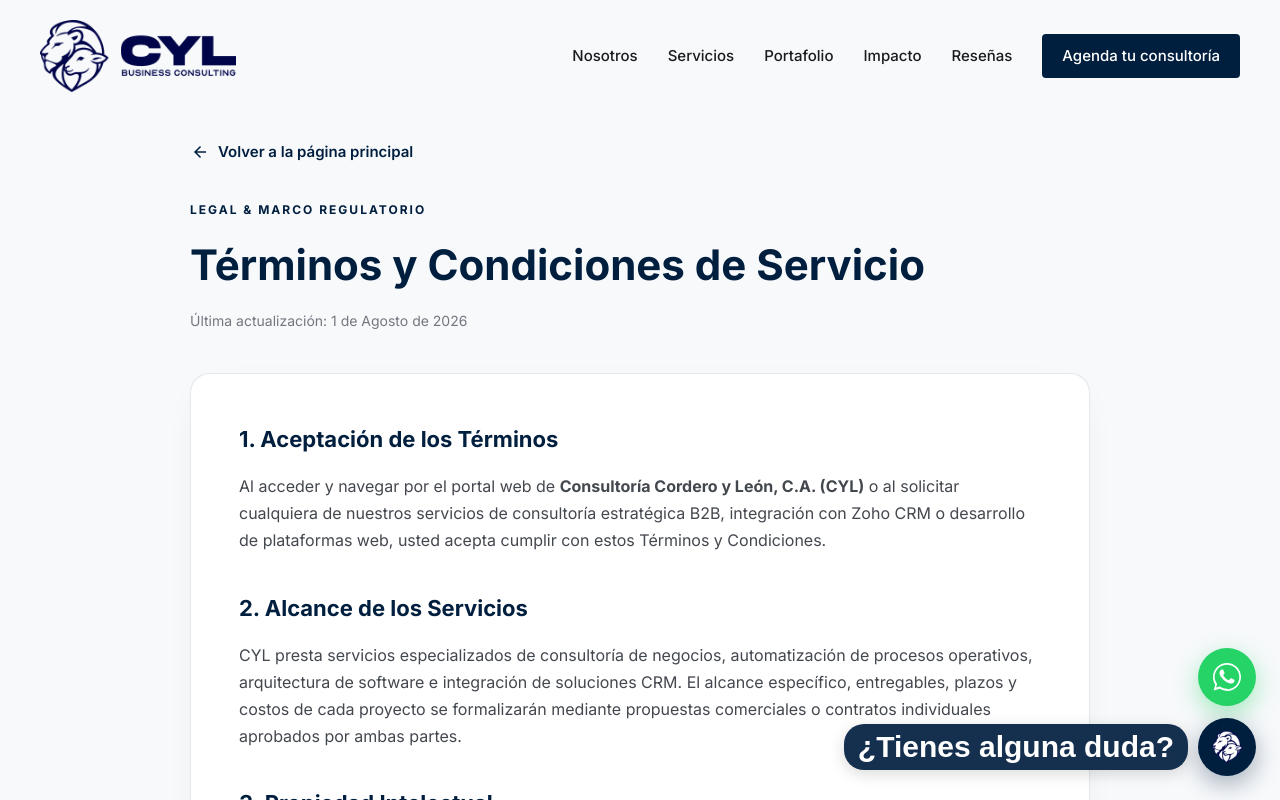
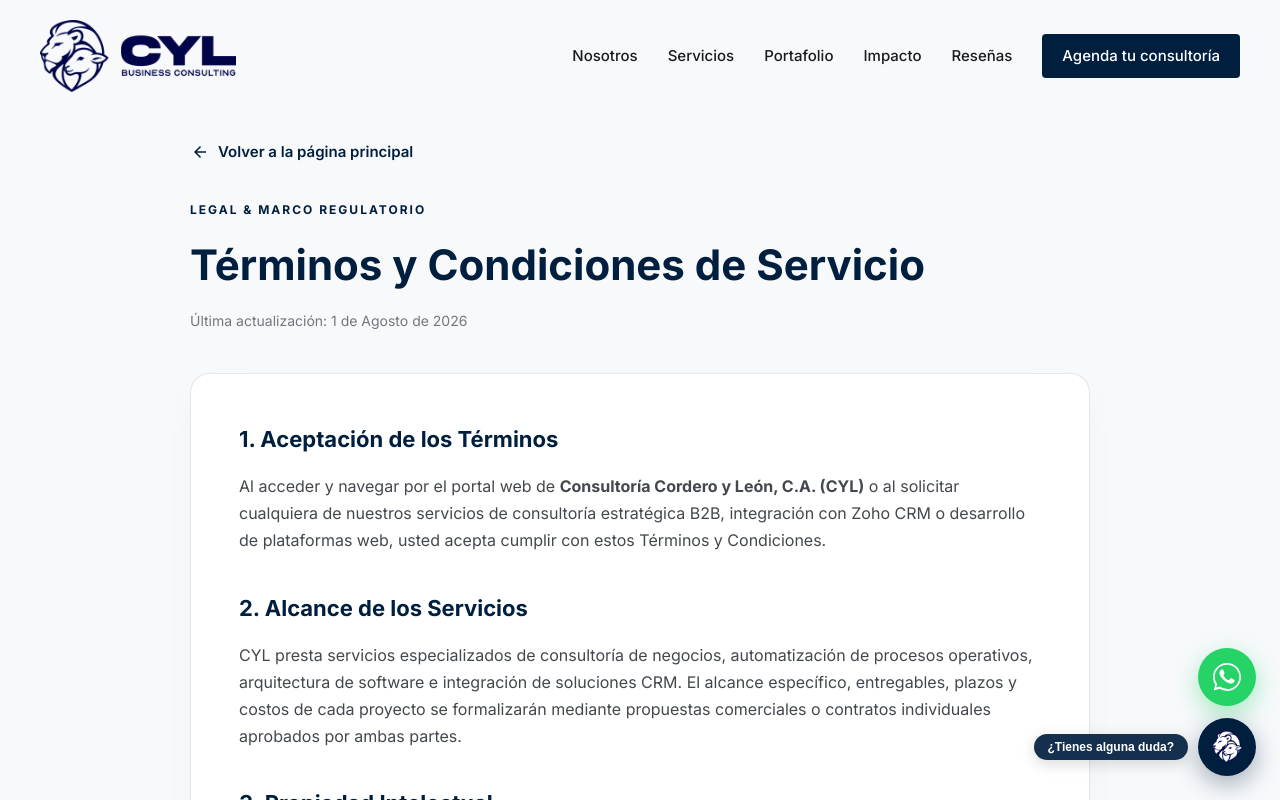
Before and after one commit to jairmorillo/cyl-website, a React (Vite) app: page /terminos in a window 1280 px wide. Shown: the top 800 px of the page. Built offline with nearby package versions, Linux system fonts and the light colour scheme.

Commit message:
Fix CSS specificity so .badge font-size is strictly 12px and not overridden by chatbotFloatBtn span

```diff
--- a/src/components/ui/Chatbot/Chatbot.module.css
+++ b/src/components/ui/Chatbot/Chatbot.module.css
@@ -27,7 +27,7 @@
   background: #002d5c;
 }
 
-.chatbotFloatBtn span {
+.chatbotFloatBtn > span {
   font-size: 30px;
 }
 
@@ -37,7 +37,7 @@
   object-fit: contain;
 }
 
-.badge {
+.chatbotFloatBtn .badge {
   position: absolute;
   right: 68px;
   background: rgba(0, 31, 63, 0.92);
@@ -45,7 +45,7 @@
   color: #ffffff;
   padding: 6px 14px;
   border-radius: 20px;
-  font-size: 12px;
+  font-size: 12px !important;
   font-weight: 600;
   white-space: nowrap;
   pointer-events: none;
```
